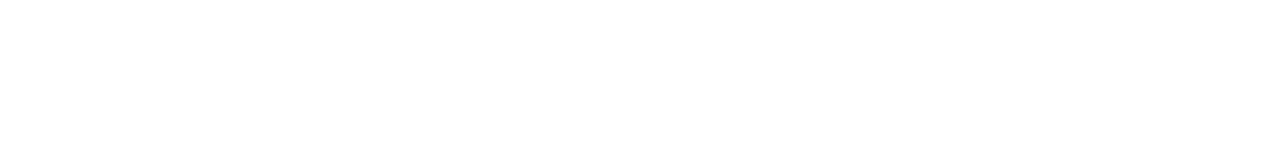
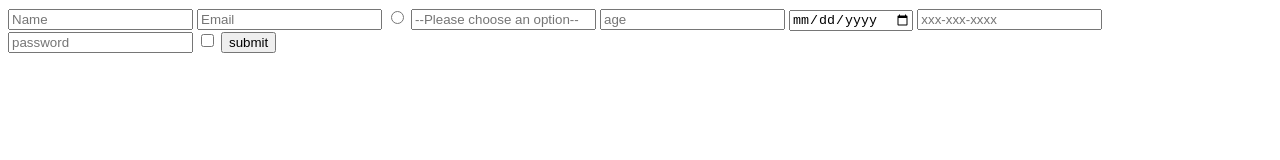
Before and after one commit to acciojob/signup-form-car-Gauravbhardwaj25, a website: page main.html in a window 1280 px wide. Drawn offline with Linux system fonts and the light colour scheme.

Commit message:
created a submission

```diff
--- a/main.html
+++ b/main.html
@@ -1,16 +1,23 @@
 <!DOCTYPE html>
+<html lang="en">
+<head>
+    <meta charset="UTF-8">
+    <meta name="viewport" content="width=device-width, initial-scale=1.0">
+    <title>Document</title>
+</head>
+<body>
+    <form method="post">
 
-<html>
-
-<head>
-	<link rel="stylesheet" href="styles.css">
-</head>
-
-<body>
-	<!-- the entire body must be written by student -->
-    <script type="text/javascript" src="./script.js">
-</script>
-
+        <input type="text" id="name" placeholder="Name" required>
+        <input type="email" id="email" placeholder="Email" required>
+        <input type="radio" id="gender_m, gender_f" required>
+        <input type="Select" id="cars" placeholder="--Please choose an option--" required>
+        <input type="Number" id="age" placeholder="age" required>
+        <input type="date" id="dob" placeholder="DOB" required>
+        <input type="tel" id="tel" placeholder="xxx-xxx-xxxx">
+        <input type="password"  id="password" required placeholder="password">
+        <input type="Checkbox"  id="tos" required>
+        <button>submit</button>
+    </form>
 </body>
-
 </html>
```
